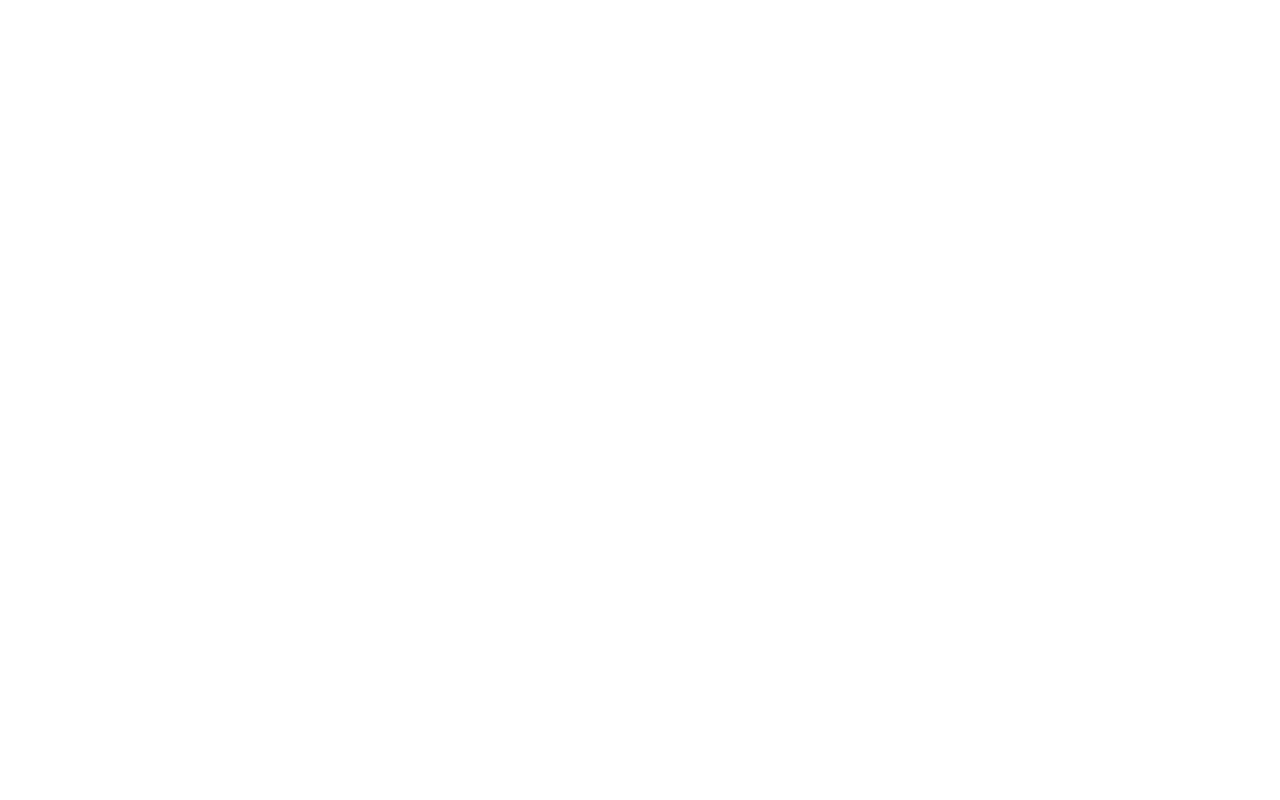
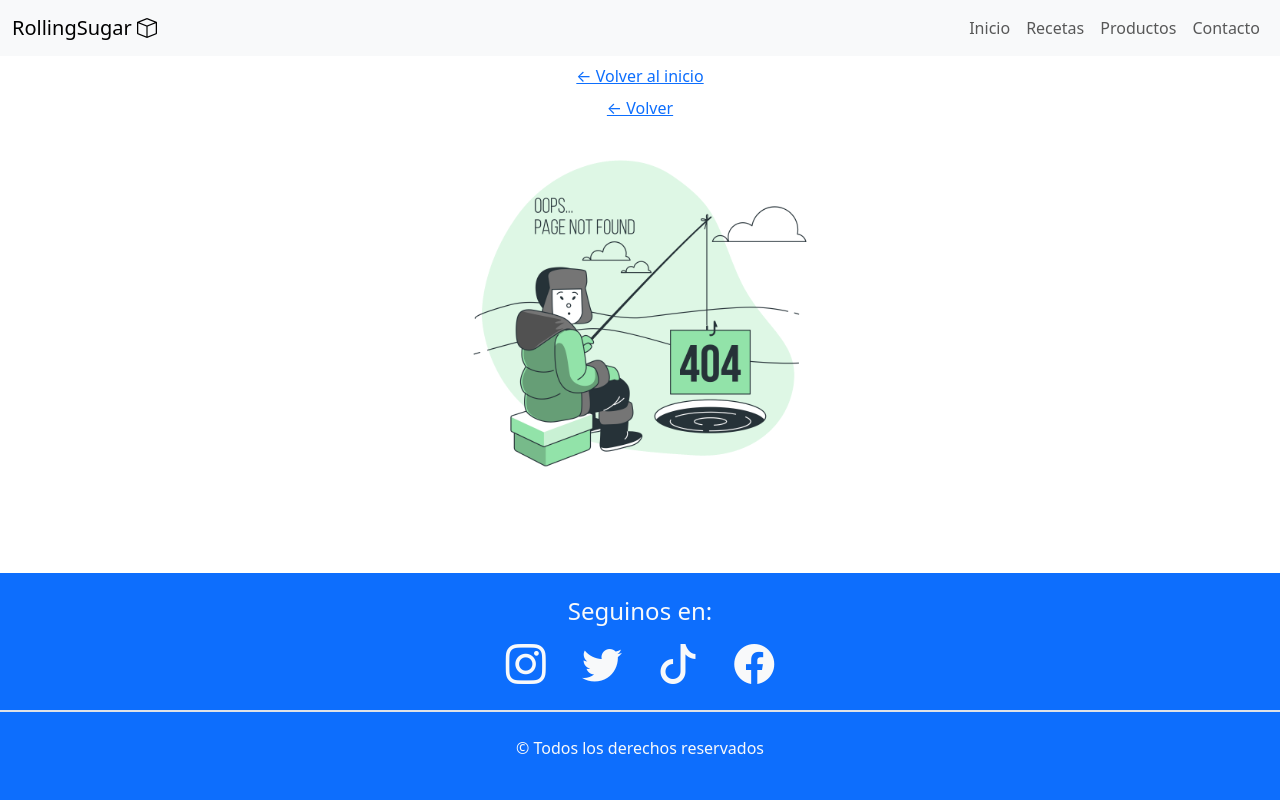
Before and after one commit to masheee/rollingSugar, a plain HTML site: page pages/error404.html in a window 1280 px wide. Drawn offline with nearby package versions, Linux system fonts and the light colour scheme.

Commit message:
realizamos el maquetado del apartado de error 404, asi como tambien sus etiquetas "a" para regresar a la pagina anterior o al inicio

```diff
--- a/CSS/style.css
+++ b/CSS/style.css
@@ -20,10 +20,22 @@ main{
     object-position: 50% 15%;
 }
 
+/*sm*/
+@media (max-width: 639px) {
+  .sm{
+    margin-top: 15%;
+  }
+}
+
+/*lg*/
 @media (min-width: 992px){
     .videoCont{
         max-height: 550px;
         object-fit: cover;
         object-position: 50% 13%;
     }
+
+    .tamaño{
+        width: 30%;
+    }
 }
--- a/pages/error404.html
+++ b/pages/error404.html
@@ -0,0 +1,60 @@
+<!DOCTYPE html>
+<html lang="es">
+<head>
+    <meta charset="UTF-8">
+    <meta name="description" content="Recetas de postres">
+    <meta name="author" content="Maximiliano Gomez Tolrá">
+    <meta name="viewport" content="width=device-width, initial-scale=1.0">
+    <link href="https://cdn.jsdelivr.net/npm/bootstrap@5.3.5/dist/css/bootstrap.min.css" rel="stylesheet" integrity="sha384-SgOJa3DmI69IUzQ2PVdRZhwQ+dy64/BUtbMJw1MZ8t5HZApcHrRKUc4W0kG879m7" crossorigin="anonymous">
+    <link rel="stylesheet" href="https://cdn.jsdelivr.net/npm/bootstrap-icons@1.12.1/font/bootstrap-icons.min.css">
+    <link rel="stylesheet" href="../CSS/style.css">
+    <title>Rolling Sugar</title>
+</head>
+<body>
+  <header>
+    <nav class="navbar navbar-expand-lg bg-body-tertiary">
+        <div class="container-fluid">
+          <a class="navbar-brand" href="../index.html">RollingSugar <i class="bi bi-box"></i></a>
+          <button class="navbar-toggler" type="button" data-bs-toggle="collapse" data-bs-target="#navbarSupportedContent" aria-controls="navbarSupportedContent" aria-expanded="false" aria-label="Toggle navigation">
+            <span class="navbar-toggler-icon"></span>
+          </button>
+          <div class="collapse navbar-collapse" id="navbarSupportedContent">
+            <ul class="navbar-nav ms-auto mb-2 mb-lg-0">
+              <li class="nav-item">
+                <a class="nav-link" href="../index.html">Inicio</a>
+              </li>
+              <li class="nav-item">
+                <a class="nav-link" href="../pages/recetas.html">Recetas</a>
+              </li>
+              <li class="nav-item">
+                <a class="nav-link" href="../pages/error404.html">Productos</a>
+              </li>
+              <li class="nav-item">
+                <a class="nav-link" href="../pages/contacto.html">Contacto</a>
+              </li>
+            </ul>
+          </div>
+        </div>
+      </nav>
+  </header>
+  <main>
+     <div>
+        <a href="../index.html" class="mt-2 fs-6 d-flex justify-content-center">← Volver al inicio</a>
+        <a href="../pages/recetas.html" class="mt-2 fs-6 d-flex justify-content-center">← Volver</a>
+        <div class="d-flex justify-content-center sm">
+          <img src="../img/404 Error-bro.png" class="img-fluid tamaño" alt="imagen del error 404">
+        </div>
+     </div>
+  </main>
+  <footer class="bg-primary py-4 text-center text-light">
+    <h5 class="fs-4">Seguinos en:</h5>
+    <a href="./pages/error404.html" class="link-light fs-1 mx-3"><i class="bi bi-instagram"></i></a>
+    <a href="./pages/error404.html" class="link-light fs-1 mx-3"><i class="bi bi-twitter"></i></a>
+    <a href="./pages/error404.html" class="link-light fs-1 mx-3"><i class="bi bi-tiktok"></i></a>
+    <a href="./pages/error404.html" class="link-light fs-1 mx-3"><i class="bi bi-facebook"></i></a>
+    <div class="border my-3"></div>
+    <p class="mt-4">&copy; Todos los derechos reservados</p>
+  </footer>
+</body>
+<script src="https://cdn.jsdelivr.net/npm/bootstrap@5.3.5/dist/js/bootstrap.bundle.min.js" integrity="sha384-k6d4wzSIapyDyv1kpU366/PK5hCdSbCRGRCMv+eplOQJWyd1fbcAu9OCUj5zNLiq" crossorigin="anonymous"></script>
+</html>
```
